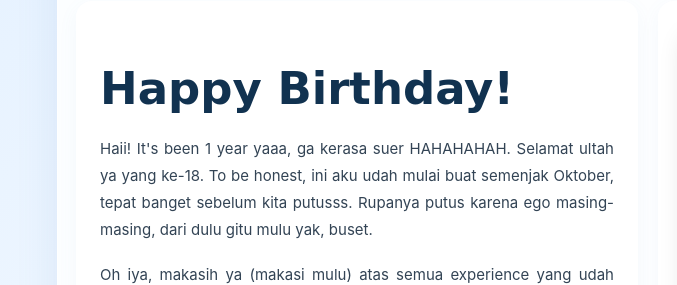
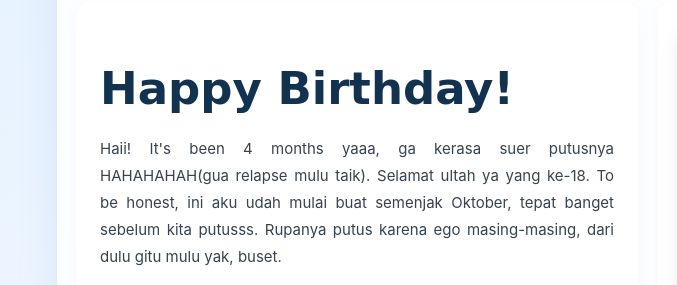
Before and after one commit to AbimoTG/AbimoTG.github.io, a plain HTML site: page index.html in a window 1280 px wide. Shown: the part 386-671 px from the top of the page, 93-770 px from the left. Drawn offline with Linux system fonts and the light colour scheme.

Commit message:
Update index.html

```diff
--- a/index.html
+++ b/index.html
@@ -157,7 +157,7 @@
     <section class="card hero scroll-anim">
       <h2>Happy Birthday!</h2>
       <div class="long-text">
-        <p>Haii! It's been 1 year yaaa, ga kerasa suer HAHAHAHAH. Selamat ultah ya yang ke-18. To be honest, ini aku udah mulai buat semenjak Oktober, tepat banget sebelum kita putusss. Rupanya putus karena ego masing-masing, dari dulu gitu mulu yak, buset.</p>
+        <p>Haii! It's been 4 months yaaa, ga kerasa suer putusnya HAHAHAHAH(gua relapse mulu taik). Selamat ultah ya yang ke-18. To be honest, ini aku udah mulai buat semenjak Oktober, tepat banget sebelum kita putusss. Rupanya putus karena ego masing-masing, dari dulu gitu mulu yak, buset.</p>
 
         <p>Oh iya, makasih ya (makasi mulu) atas semua experience yang udah kamu kasih ke aku. Semua sakit yang kamu kasih, semua sayang yang kamu beri (kecuali reassurance, hehe sorry), dan semua hadiah yang kamu beri, xixixi.</p>
 
```
